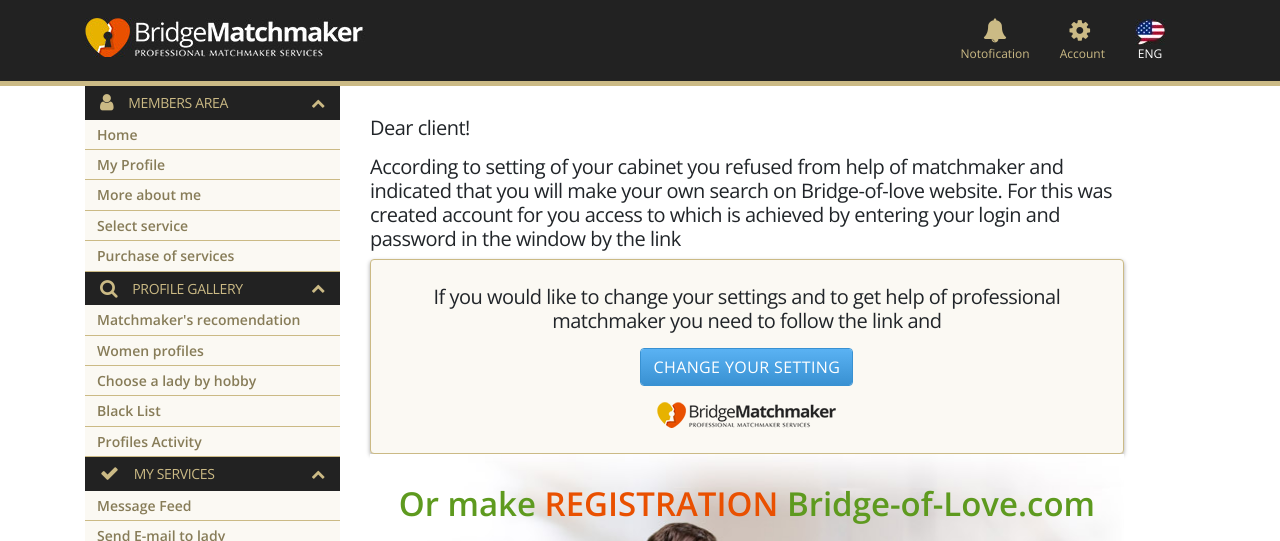
After one commit to bridgematchmaker/match, a PHP site: page /member/bridge_of_love.php in a window 1280 px wide. The commit adds this page. Shown: the top 541 px of the page. Run offline with PHP 8.4, Linux system fonts and the light colour scheme; a user stored in the database is signed in; data comes from the database, SQL or seed files in the repository; data that the repository does not hold is empty.

Commit message:
03.10.2018 - Добавлена страница при выборе сервиса Bridge-Of-Love + Изменение паролей матчмеккеров в админке

```diff
--- a/admin/function/match_edit.php
+++ b/admin/function/match_edit.php
@@ -63,7 +63,7 @@ $rating = mysql_escape_string($rating);
 /////////////////////////////////////////////
 
 
-////////////////¬носим изменени¤ в анкету//////////////
+////////////////Вносим изменения в анкету//////////////
 $sql = "UPDATE matchmakers SET name='$name', email='$email', skype='$skype', age='$age', phone='$phone', time='$time', country='$country', description='$description', rating='$rating', meetings='$meetings', answers='$answers' WHERE login='$login'";
 $result = mysql_query($sql) or die("<script>alert('Ошибка при записи в таблицу');</script><script>javascript:window.location='../match_profile.php?match_id=".$match_id."'</script>");
 ///////////////////////////////////////////////////////
--- /dev/null
+++ b/member/assets/css/style.bridge_of_love.css
@@ -0,0 +1,222 @@
+/* Page styles */
+
+h5{
+	letter-spacing: -.025em;
+}
+h2 + h5 {
+	margin-top: 22px;
+}
+.small{
+	font-size: 12px;
+}
+
+.text-red {
+	color: #ff0c00;
+	font-weight: 600;
+	letter-spacing: .025em;
+}
+
+h5 + h5 {
+	margin-top: 15px;
+}
+h3 {
+	letter-spacing: -.025em;
+}
+.btn {
+	display: inline-block;
+	font-size: 20px;
+	line-height: 22px;
+	text-transform: uppercase;
+	font-weight: 600;
+	padding: 12px;
+	border-radius: 3px;
+	letter-spacing: .025em;
+	transition: all .3s;
+	overflow: hidden;
+}
+.btn.btn-gradient-blue {
+	position: relative;
+	color: #ffffff;
+	border: 1px solid #3891d2;
+	background: transparent;
+	z-index: 1;
+}
+.btn.btn-gradient-blue:before {
+	position: absolute;
+	content: '';
+	top: -1px;
+	left: -1px;
+	right: -1px;
+	bottom: -1px;
+	background: linear-gradient(to bottom, #5bb3f4, #3890d1);
+	transition: all .3s;
+	z-index: -1;
+}
+.btn.btn-gradient-blue:after{
+	position: absolute;
+	content: '';
+	top: -1px;
+	left: -1px;
+	right: -1px;
+	bottom: -1px;
+	background: linear-gradient(to top, #3890d1,  #3890d1);
+	transition: all .3s;
+	z-index: -1;
+	opacity: 0;
+}
+.btn.btn-gradient-blue:hover:before {
+	opacity: 0;
+}
+.btn.btn-gradient-blue:hover:after {
+	opacity: 1;
+}
+
+.btn.btn-gradient {
+	position: relative;
+	color: #ffffff;
+	border: 1px solid #e95000;
+	background: transparent;
+	z-index: 1;
+}
+.btn.btn-gradient:before {
+	position: absolute;
+	content: '';
+	top: -1px;
+	left: -1px;
+	right: -1px;
+	bottom: -1px;
+	background: linear-gradient(to bottom, #ff8a00, #e95000);
+	transition: all .3s;
+	z-index: -1;
+}
+.btn.btn-gradient:after{
+	position: absolute;
+	content: '';
+	top: -1px;
+	left: -1px;
+	right: -1px;
+	bottom: -1px;
+	background: linear-gradient(to top, #ff8a00,  #ff8a00);
+	transition: all .3s;
+	z-index: -1;
+	opacity: 0;
+}
+.btn.btn-gradient:hover:before {
+	opacity: 0;
+}
+.btn.btn-gradient:hover:after {
+	opacity: 1;
+}
+
+.block-setting {
+	padding: 25px 20px;
+	border-radius: 4px;
+	text-align: center;
+	border: 1px solid #cbba85;
+	background: #fbf9f3;
+	box-shadow: 0 2px 4px rgba(0,0,0, .35);
+}
+.block-setting h5 {
+	margin-bottom: 0;
+}
+.block-setting * + .btn {
+	margin-top: 15px;
+}
+.block-setting * + .logo{
+	margin-top: 15px;
+}
+
+.block-login {
+	position: relative;
+	text-align: center;
+	padding: 25px 15px;
+	background: url('../images/bg-block-1.jpg');
+	background-size: cover;
+}
+.block-login > * {
+	position: relative;
+	z-index: 1;
+}
+.block-login:before {
+	position: absolute;
+	content: '';
+	top: 0;
+	left: 0;
+	right: 0;
+	bottom: 0;
+	background: rgba(255,255,255, .5);
+}
+.block-login-title {
+	text-align: center;
+	font-size: 22px;
+	font-weight: 700;
+	color: #5e9a1f;
+}
+
+.block-login-title span {
+	color: #e95000;
+	text-transform: uppercase;
+}
+* + .block-login-form {
+	margin-top: 20px;
+}
+.block-login-form {
+	max-width: 240px;
+	margin-left: auto;
+	margin-right: auto;
+}
+.block-login-form label {
+	display: block;
+	margin-bottom: 2px;
+	text-align: left;
+}
+.block-login-form label span {
+	color: #e95000;
+}
+.block-login-form input {
+	border: 1px solid #cbba85;
+	width: 100%;
+	background: #ece6d4;
+	border-radius: 3px;
+	color: #000000;
+	line-height: 20px;
+	padding: 4px 10px;
+}
+.block-login-form .form-wrap + .form-wrap {
+	margin-top: 15px;
+}
+.block-login-form p {
+	margin-top: 30px;
+	font-size: 11px;
+}
+.block-login-form p a {
+	font-weight: 600;
+}
+.block-login-form .btn {
+	font-size: 16px;
+	text-transform: none;
+	display: block;
+	width: 100%;
+}
+.block-login-form * + .btn {
+	margin-top: 30px;
+}
+.block-login-inner {
+	margin-top: 15px;
+}
+
+@media (min-width: 992px) {
+	.block-login-title {
+		font-size: 33px;
+	}
+	.block-login-form {
+		margin-right: 0;
+	}
+	.block-login-inner {
+		display: flex;
+		justify-content: space-between;
+	}
+	.block-login:before {
+		display: none;
+	}
+}
--- /dev/null
+++ b/member/bridge_of_love.php
@@ -0,0 +1,145 @@
+<?
+session_start();
+isset($_SESSION['email_client']) or die("<script>javascript:window.location='../login.php'</script>");
+?>
+<!DOCTYPE html>
+<html lang="en">
+
+    <head>
+        <meta charset="utf-8">
+        <meta http-equiv="X-UA-Compatible" content="IE=edge">
+        <meta name="viewport" content="width=device-width, initial-scale=1" />
+        <meta name="description" content="Something There">
+        <meta name="author" content="">
+        <title>BridgeMatchmaker</title>
+
+        <link href="https://fonts.googleapis.com/css?family=Open+Sans:400,600" rel="stylesheet">
+        <!-- Custom Style -->
+        <link href="assets/css/style.css" rel="stylesheet" type="text/css">
+		<!--Style Content Page-->
+        <link href="assets/css/style.bridge_of_love.css" rel="stylesheet" type="text/css">
+        <!-- Bootstrap -->
+        <link href="assets/css/bootstrap.min.css" rel="stylesheet" type="text/css">
+        <!-- Font Awesome -->
+        <link href="assets/css/font-awesome.min.css" rel="stylesheet" type="text/css">
+        <!-- Owl Carousel -->
+        <link href="assets/css/owl.carousel.min.css" rel="stylesheet" type="text/css">
+        <!-- Favicon -->
+        <link rel="icon" href="" type="image/png" />
+
+    </head>
+
+<body>
+<?
+$page_menu_name = "Bridge_of_love";
+include("../connect.php");
+include("./function/user_bd.php");
+include("./function/user_check.php");
+require "./header.php";
+
+?>
+<div class="site-wrapper">
+    <div class="container">
+        <div class="row">
+			<? require "./menu.php"; ?>
+
+<!-- Main Page Content (start)-->
+            <div class="main-content col-md-9">
+                <div class="row">
+                    <div class="col-lg-11">
+
+                        <h5>
+                            Dear client!
+                        </h5>
+                        <h5>
+                            According to setting of your cabinet you refused from help of matchmaker and indicated  that you will make your own search on Bridge-of-love website.  For this was created account for you access to which is achieved by entering your login and password in the window by the link
+                        </h5>
+                        <div class="block-setting">
+                            <h5>
+                                If you would like to change your settings and to get help of professional matchmaker you need to follow the link and
+                            </h5>
+                            <a href="./choose_service.php" class="btn btn-gradient-blue">change your setting</a>
+                            <div class="logo">
+                                <img src="assets/images/logo-dark.png" alt="">
+                            </div>
+
+                        </div>
+                        <div class="block-login">
+                            <p class="block-login-title">
+                                Or make <span>REGISTRATION</span> Bridge-of-Love.com
+                            </p>
+                            <div class="block-login-inner">
+                                <div class="block-logo">
+                                    <img src="assets/images/logo-green.png" alt="">
+                                </div>
+
+                                <div class="block-login-form">
+                                    <form class="app-get" action="https://www.bridge-of-love.com/index.php?app=member&act=register&utm_source=fromMatchMaker" method="post">
+                                        <input type="hidden" name="utm_source" value="fromMatchMaker">
+                                        <input id="clause" type="hidden" name="agree" value="1">
+                                        <div class="form-wrap">
+                                            <label for="name"> First name
+                                                <span>*</span>
+                                            </label>
+                                            <input type="text" name="user_name" id="name">
+                                        </div>
+                                        <div class="form-wrap">
+                                            <label for="email"> Your email
+                                                <span>*</span>
+                                            </label>
+                                            <input type="text" name="email" id="email">
+                                        </div>
+                                        <div class="form-wrap">
+                                            <label for="pass"> Your password
+                                                <span>*</span>
+                                            </label>
+                                            <input type="password" name="password" id="pass">
+                                        </div>
+                                        <div class="form-wrap">
+                                            <label for="pass2"> Repeat password
+                                                <span>*</span>
+                                            </label>
+                                            <input type="password" name="password_confirm" id="pass2">
+                                        </div>
+                                        <button class="btn btn-gradient">
+                                            Register now For FREE
+                                        </button>
+                                        <p>
+                                            By clicking «Register now For FREE» you agree
+                                            with the <a href="#">Terms</a> and Conditions and <a href="#">License agreement</a>.
+                                        </p>
+                                    </form>
+
+                                </div>
+                            </div>
+                        </div>
+                    </div>
+
+                </div>
+            </div>
+<!-- Main Page Content (end)-->
+        </div>
+    </div>
+</div>
+
+<? require "footer.php";?>
+
+<!-- Site Scripts (start)-->
+    <script src="assets/js/jquery.min.js"></script>
+    <script src="assets/js/owl.carousel.min.js"></script>
+    <script src="assets/js/bootstrap.min.js"></script>
+    <script src="assets/js/custom.js"></script>
+    <script type="text/javascript">
+        function setFormElement(t) {
+            var a = new ClientJS
+            , r = a.getFingerprint()
+            , e = '<input type="hidden" name="key" value="' + r + '"/>';
+            $(t).append(e)
+        }
+        setFormElement('.app-get');
+    </script>
+<!-- Site Scripts (end)-->
+
+</body>
+
+</html>
--- a/member/function/user_check.php
+++ b/member/function/user_check.php
@@ -9,8 +9,8 @@ if(($service == '0') AND ($page_menu_name <> "Select service") AND ($status_syst
 		echo("<script>javascript:window.location='./choose_service.php'</script>");
 	}
 
-if(($service == '2') AND ($page_menu_name <> "Select service"))
+if(($service == '2') AND ($page_menu_name <> "Select service") AND ($page_menu_name <> "Bridge_of_love"))
 	{
-		//echo("<script>javascript:window.location='".$_SERVER['HTTP_REFERER']."'</script>");
+		echo("<script>javascript:window.location='./bridge_of_love.php'</script>");
 	}
 ?>
```
Also changed, not shown: admin/function/match_edit_pass.php (added, +46 -0 lines), admin/match_profile.php (+13 -1 lines), member/index.php (+24 -9 lines), member/assets/images/bg-block-1.jpg (added), member/assets/images/logo-dark.png (added).
